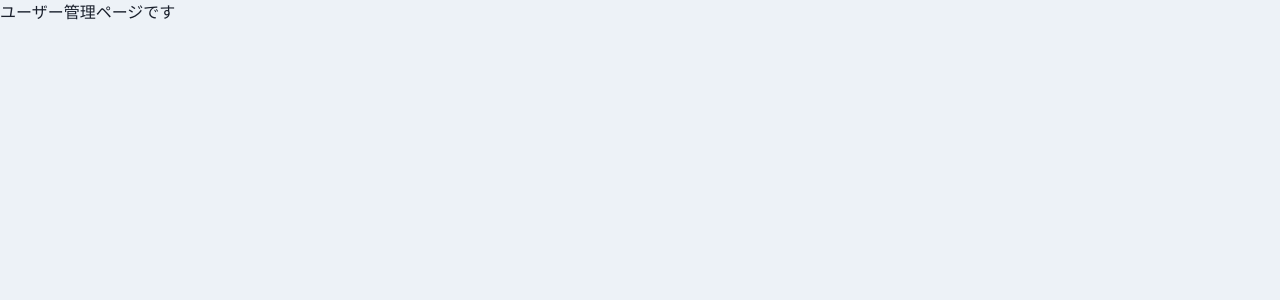
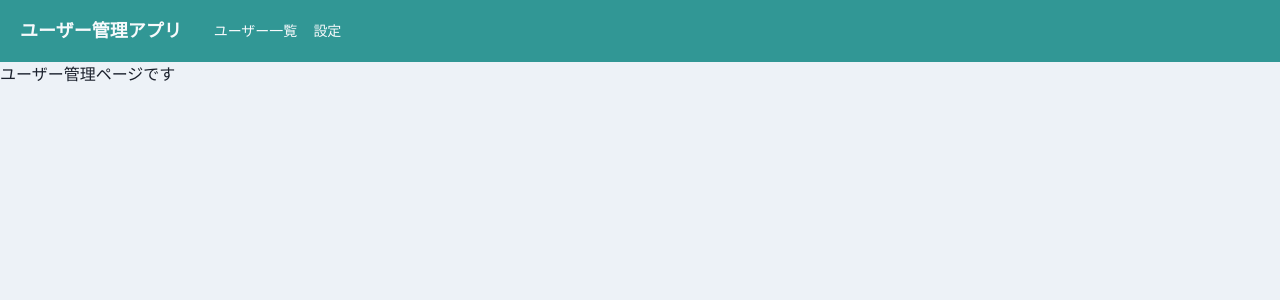
Before and after one commit to sayuri-hamada/user-management-app, a React (Create React App) app: page /home/user_management in a window 1280 px wide. Shown: the top 300 px of the page. Built offline with nearby package versions, Linux system fonts and the light colour scheme.

Commit message:
ヘッダーの作成

```diff
--- a/package.json
+++ b/package.json
@@ -3,6 +3,7 @@
   "version": "0.1.0",
   "private": true,
   "dependencies": {
+    "@chakra-ui/icons": "2.0.8",
     "@chakra-ui/react": "1.2.1",
     "@emotion/react": "11.1.4",
     "@emotion/styled": "11.0.0",
@@ -12,6 +13,7 @@
     "framer-motion": "3.3.0-beta.22",
     "react": "17.0.2",
     "react-dom": "17.0.2",
+    "react-native": "0.69.4",
     "react-router-dom": "5.2.0",
     "react-scripts": "4.0.2",
     "typescript": "4.1.3"
--- /dev/null
+++ b/src/components/organisms/layout/Header.tsx
@@ -0,0 +1,67 @@
+import {
+  Box,
+  Link,
+  Flex,
+  Heading,
+  IconButton,
+  Drawer,
+  DrawerBody,
+  DrawerContent,
+  DrawerOverlay,
+  Button,
+  useDisclosure
+} from "@chakra-ui/react";
+import { memo, FC } from "react";
+import { HamburgerIcon } from "@chakra-ui/icons";
+
+export const Header: FC = memo(() => {
+  const { isOpen, onOpen, onClose } = useDisclosure();
+  return (
+    <>
+      <Flex
+        as="nav"
+        bg="teal.500"
+        color="gray.50"
+        align="center"
+        justify="space-between"
+        padding={{ base: 3, md: 5 }}
+      >
+        <Flex align="center" as="a" mr={8} _hover={{ cursor: "pointer" }}>
+          <Heading as="h1" fontSize={{ base: "md", md: "lg" }}>
+            ユーザー管理アプリ
+          </Heading>
+        </Flex>
+        <Flex
+          align="center"
+          fontSize="sm"
+          flexGrow={2}
+          display={{ base: "none", md: "flex" }}
+        >
+          <Box pr={4}>
+            <Link>ユーザー一覧</Link>
+          </Box>
+          <Link>設定</Link>
+        </Flex>
+        <IconButton
+          aria-label="メニューボタン"
+          icon={<HamburgerIcon />}
+          size="sm"
+          variant="unstyled"
+          display={{ base: "block", md: "none" }}
+          onClick={onOpen}
+        />
+      </Flex>
+      <Drawer placement="left" size="xs" onClose={onClose} isOpen={isOpen}>
+        <DrawerOverlay>
+          <DrawerContent>
+            <DrawerBody p={0} bg="gray.100">
+              <Button w="100%">TOP</Button>
+              <Button w="100%">ユーザー一覧</Button>
+              <Button w="100%">設定</Button>
+            </DrawerBody>
+          </DrawerContent>
+        </DrawerOverlay>
+      </Drawer>
+    </>
+  );
+});
--- /dev/null
+++ b/src/components/templates/HeaderLayout.tsx
@@ -0,0 +1,16 @@
+import { memo, FC, ReactNode } from "react";
+import { Header } from "../organisms/layout/Header";
+
+type Props = {
+  children: ReactNode;
+};
+
+export const HeaderLayout: FC<Props> = memo((props) => {
+  const { children } = props;
+  return (
+    <>
+      <Header />
+      {children}
+    </>
+  );
+});
--- a/src/router/HomeRoutes .tsx
+++ b/src/router/HomeRoutes.tsx
@@ -24,4 +24,4 @@
     exact: false,
     children: <Page404 />
   }
-]
+];
--- a/src/router/Router.tsx
+++ b/src/router/Router.tsx
@@ -2,7 +2,8 @@
 import { Route, Switch } from "react-router-dom";
 import { Login } from "../components/pages/Login";
 import { Page404 } from "../components/pages/Page404";
-import { homeRoutes } from "./HomeRoutes ";
+import { homeRoutes } from "./HomeRoutes";
+import { HeaderLayout } from "../components/templates/HeaderLayout";
 
 export const Router: FC = memo(() => {
   return (
@@ -10,11 +11,17 @@
       <Route exact path="/">
         <Login />
       </Route>
-      <Route path="/home" render={({match: {url}}) => (
+      <Route
+        path="/home"
+        render={({ match: { url } }) => (
           <Switch>
             {homeRoutes.map((route) => (
-            <Route key={route.path} exact={route.exact} path={`${url}${route.path}`}>
-              {route.children}
+              <Route
+                key={route.path}
+                exact={route.exact}
+                path={`${url}${route.path}`}
+              >
+                <HeaderLayout>{route.children}</HeaderLayout>
               </Route>
             ))}
           </Switch>
@@ -24,5 +31,5 @@
         <Page404 />
       </Route>
     </Switch>
-  )
-})
+  );
+});
```
Lines whose indentation alone changed are shown as unchanged.
